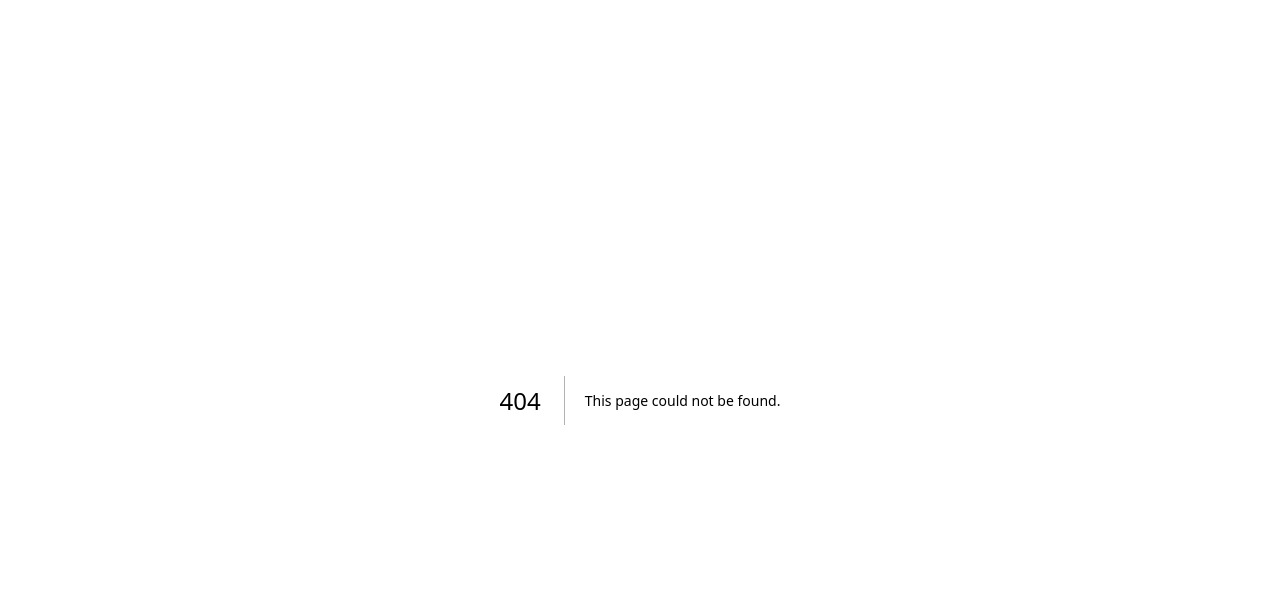
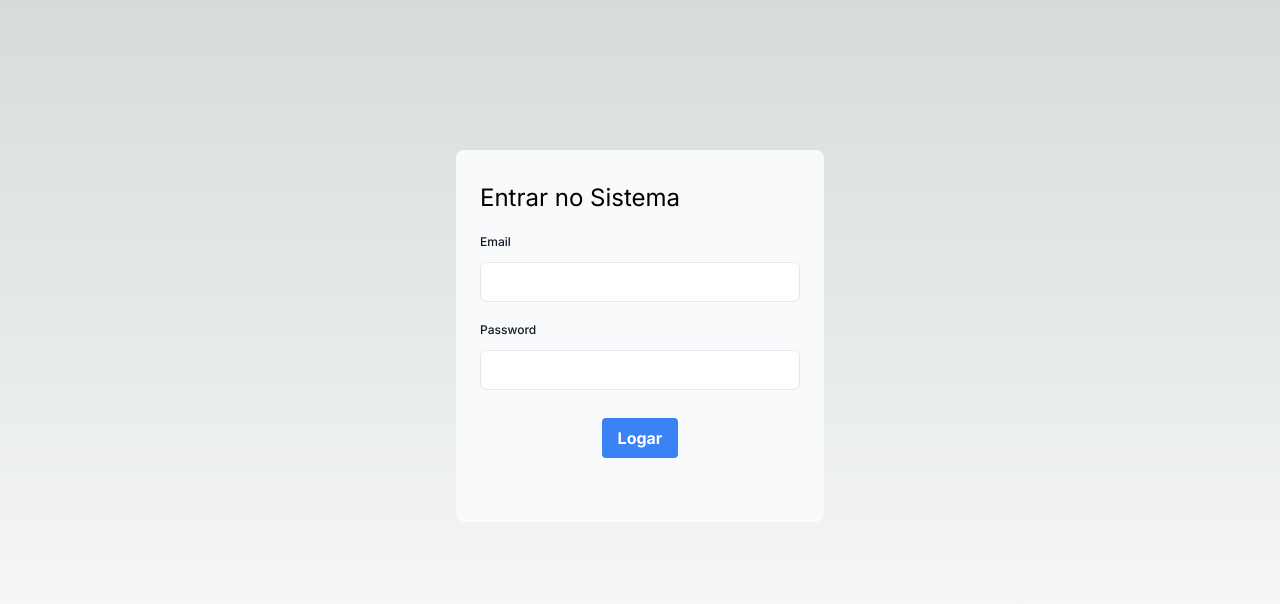
Before and after one commit to MateusKurten/nextjs-game-collection-manager, a Next.js app: page /login in a window 1280 px wide. Before the commit this address had no page. Shown: the top 604 px of the page. Built offline with nearby package versions, Linux system fonts and the light colour scheme.

Commit message:
termina autenticação

```diff
--- /dev/null
+++ b/app/collection/page.tsx
@@ -0,0 +1,26 @@
+import { signOut } from '@/auth';
+import { getUsuarios } from '../lib/infra/users';
+
+export default async function Protegido() {
+
+  const usuarios = await getUsuarios();
+
+  return (
+    <main className="flex min-h-screen flex-col items-center justify-between p-24">
+      <div className="z-10 max-w-5xl w-full items-center justify-between font-mono text-sm">
+        <h1>Área Protegida</h1>
+        <div className="container py-5 px-5 mx-0 min-w-full flex flex-col items-center">
+          <form action={async () => { 'use server'; await signOut(); }} method="post">
+            <button className="m-2 bg-blue-500 hover:bg-blue-700 text-white font-bold py-2 px-4 rounded">
+              Logout
+            </button>
+          </form>
+          <ul>
+            {usuarios &&
+            usuarios.map(usuario => <li key={usuario.id}>{usuario.name}</li>)}
+          </ul>
+        </div>
+      </div>
+    </main>
+  )
+}
--- a/app/lib/infra/users.ts
+++ b/app/lib/infra/users.ts
@@ -18,7 +18,7 @@ export async function login(prevState: string | undefined, formData: FormData,)
 
 export async function getUsuarioPorEmail(email: string): Promise<User | undefined> {
     try {
-        const usuario = await sql<User>`SELECT * FROM usuarios WHERE email=${email}`;
+        const usuario = await sql<User>`SELECT * FROM users WHERE email=${email}`;
         return usuario.rows[0];
     } catch (erro) {
         console.error('Erro na consulta de usuario:', erro);
@@ -28,7 +28,7 @@ export async function getUsuarioPorEmail(email: string): Promise<User | undefine
 
 export async function getUsuarios(): Promise<Array<any>> {
     try {
-        const usuarios = await sql`SELECT * FROM usuarios`;
+        const usuarios = await sql`SELECT * FROM users`;
         return usuarios.rows;
     } catch (erro) {
         console.error('Erro na consulta de usuario:', erro);
--- /dev/null
+++ b/app/lib/ui/login-form.tsx
@@ -0,0 +1,47 @@
+'use client';
+
+import { useFormState, useFormStatus } from 'react-dom';
+import { login } from '../infra/users';
+
+export default function LoginForm() {
+
+    const [errorMessage, formAction] = useFormState(login, undefined);
+
+    return (
+        <form action={formAction} className="space-y-3">
+            <div className="flex-1 rounded-lg bg-gray-50 px-6 pb-4 pt-8">
+                <h1 className="mb-3 text-2xl">Entrar no Sistema</h1>
+                <div className="w-full">
+                    <div>
+                        <label className="mb-3 mt-5 block text-xs font-medium text-gray-900" htmlFor="email">
+                            Email
+                        </label>
+                        <div className="relative">
+                            <input className="peer block w-full rounded-md border border-gray-200 py-[9px] pl-10 text-sm outline-2 placeholder:text-gray-500"
+                                id="email" type="email" name="email" required />
+                        </div>
+                    </div>
+                    <div className="mt-4">
+                        <label className="mb-3 mt-5 block text-xs font-medium text-gray-900" htmlFor="senha">
+                            Password
+                        </label>
+                        <div className="relative">
+                            <input className="peer block w-full rounded-md border border-gray-200 py-[9px] pl-10 text-sm outline-2 placeholder:text-gray-500"
+                                id="password" type="password" name="password" required minLength={6} />
+                        </div>
+                    </div>
+                </div>
+                <div className="container py-5 px-5 mx-0 min-w-full flex flex-col items-center">
+                    <button className="m-2 bg-blue-500 hover:bg-blue-700 text-white font-bold py-2 px-4 rounded">Logar</button>
+                </div>
+                <div className="flex h-5 items-end space-x-1">
+                    {errorMessage && (
+                        <>
+                            <p className="text-sm text-red-500">{errorMessage}</p>
+                        </>
+                    )}
+                </div>
+            </div>
+        </form>
+    );
+}
--- /dev/null
+++ b/app/login/page.tsx
@@ -0,0 +1,11 @@
+import LoginForm from "../lib/ui/login-form";
+
+export default function LoginPage() {
+    return (
+      <main className="flex items-center justify-center md:h-screen">
+        <div className="relative mx-auto flex w-full max-w-[400px] flex-col space-y-2.5 p-4 md:-mt-32">
+          <LoginForm />
+        </div>
+      </main>
+    );
+  }
--- a/auth.config.ts
+++ b/auth.config.ts
@@ -7,12 +7,12 @@ export const authConfig = {
   callbacks: {
     authorized({ auth, request: { nextUrl } }) {
       const isLoggedIn = !!auth?.user;
-      const isProtected = nextUrl.pathname.startsWith('/user');
+      const isProtected = nextUrl.pathname.startsWith('/collection');
       if (isProtected) {
         if (isLoggedIn) return true;
         return false; //redireciona para o login
       } else if (isLoggedIn) {
-        return Response.redirect(new URL('/user', nextUrl));
+        return Response.redirect(new URL('/collection', nextUrl));
       }
       return true;
     },
```
